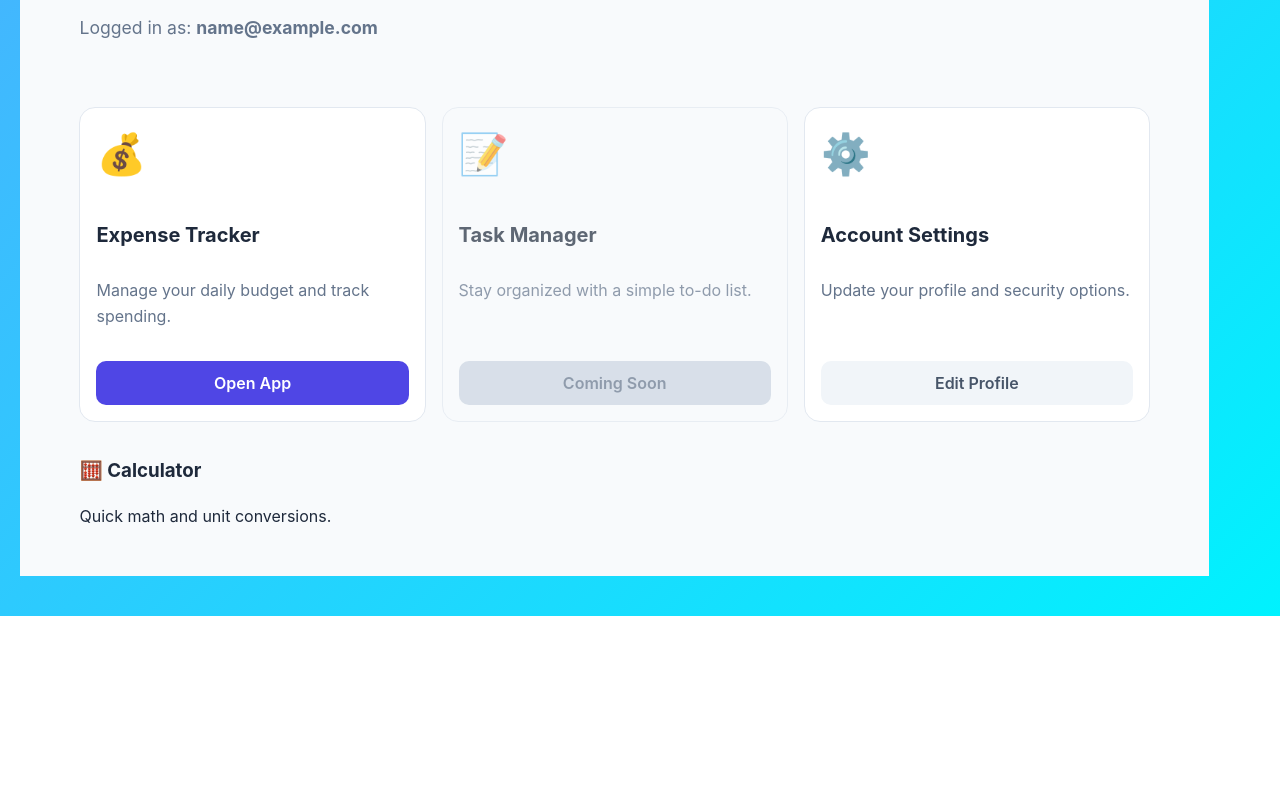
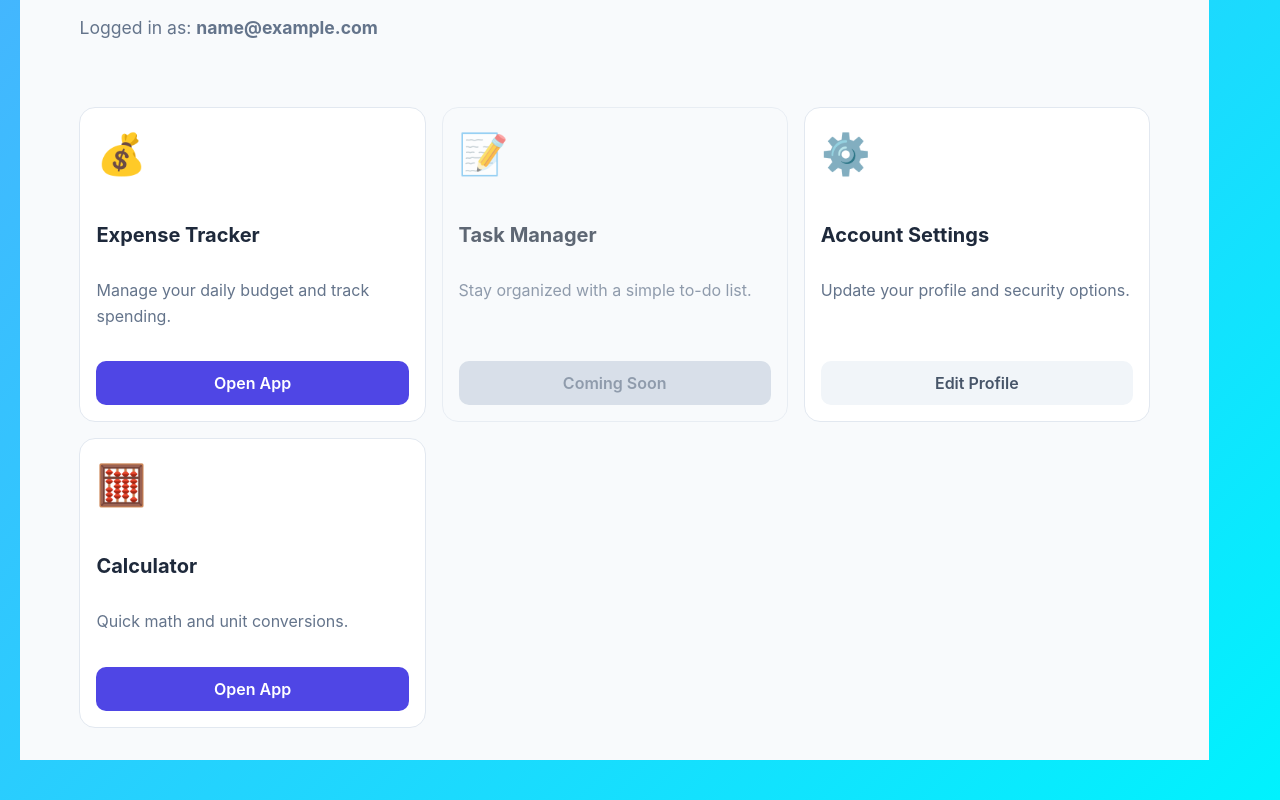
Before and after one commit to vikramNilaji/March2026, a React app in the folder auth-portal/frontend/signup/: page /dashboard in a window 1280 px wide. Shown: the part 354-1154 px from the top of the page. Before the commit the page ends 970 px from the top, so only its background shows below. Built offline with nearby package versions, Linux system fonts and the light colour scheme; sample sign-in values are in the browser's storage; the HTML template or start-up script is replaced by a standard one.

Commit message:
calculator

```diff
--- a/auth-portal/frontend/signup/src/components/Dashboard.jsx
+++ b/auth-portal/frontend/signup/src/components/Dashboard.jsx
@@ -96,9 +96,16 @@ const Dashboard = () => {
           <p>Update your profile and security options.</p>
           <button className="secondary-btn">Edit Profile</button>
         </div>
-        <div className="card" onClick={() => navigate("/calculator")}>
-          <h3>🧮 Calculator</h3>
+        <div className="app-card" >
+        <div className="card-icon">🧮 </div>
+          <h3>Calculator</h3>
           <p>Quick math and unit conversions.</p>
+          <button
+            className="launch-btn"
+            onClick={() => navigate("/calculator")}
+          >
+            Open App
+          </button>
         </div>
       </main>
     </div>
```
